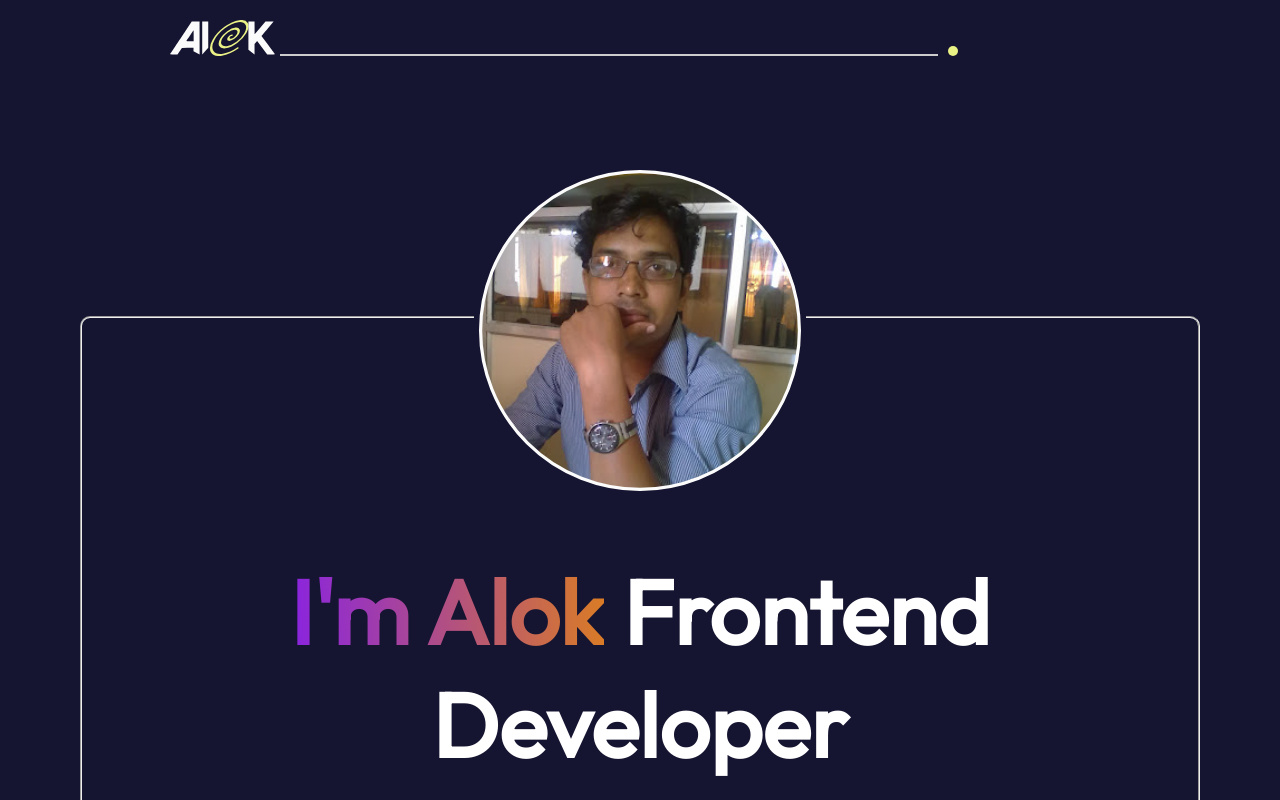
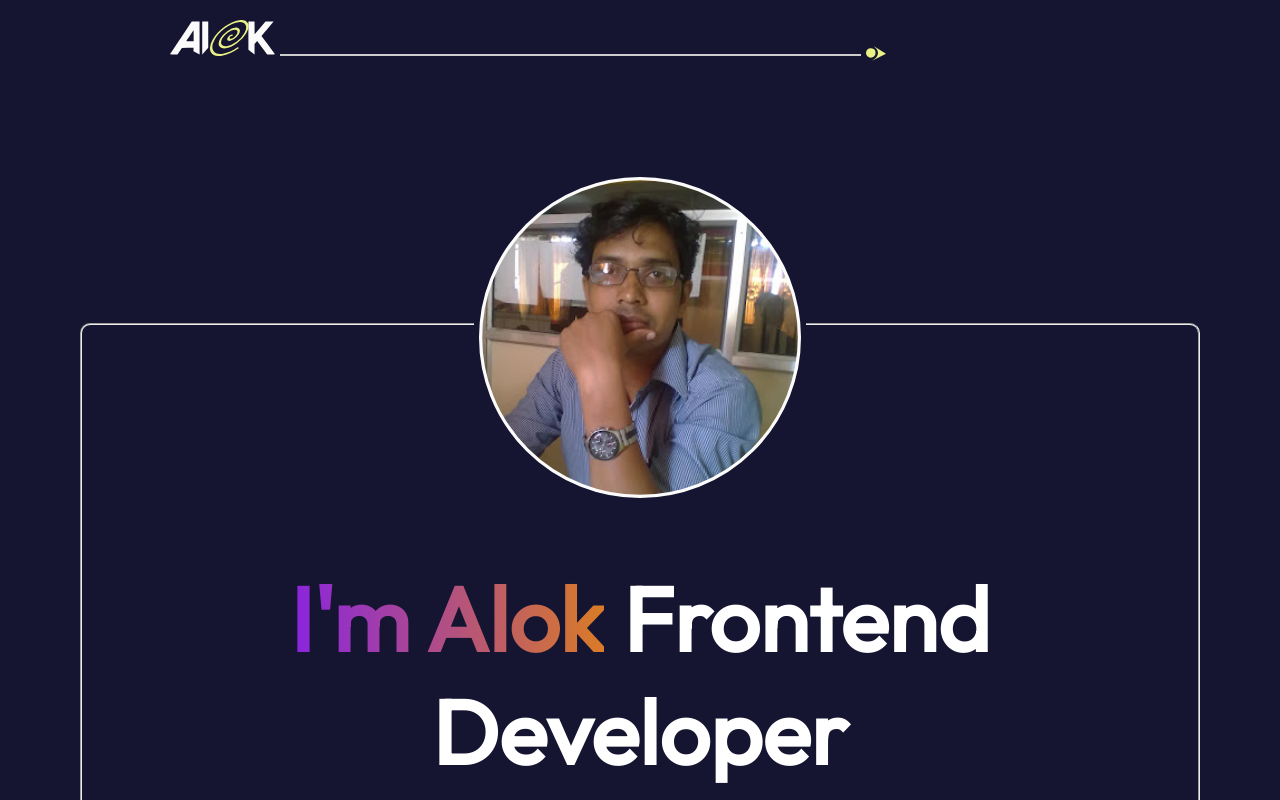
Before and after one commit to alokyadav1234/portfolio, a React (Vite) app: page / in a window 1280 px wide. Shown: the top 800 px of the page. Built offline with nearby package versions, Linux system fonts and the light colour scheme.

Commit message:
arrow added after line navbar

```diff
--- a/src/component/Navbar.css
+++ b/src/component/Navbar.css
@@ -16,9 +16,11 @@
 
 .nav-menu-container {
   position: relative;
+  transition: transform 0.3s ease; /* Smooth animation for dot */
 }
 
-.nav-dot {
+/* .nav-dot {
+  display: flex;
   width: 10px;
   height: 10px;
   padding: 0px;
@@ -26,7 +28,22 @@
   border-radius: 50%;
   cursor: pointer;
   margin-left: 5px;
-  transition: transform 0.3s ease; /* Smooth animation for dot */
+} */
+
+.nav-dot img {
+  width: 20px;
+  height: 20px;
+  margin-left: 5px;
+  transition: transform 0.3s ease;
+}
+.nav-dot img:hover {
+  transform: rotate(90deg);
+}
+
+.dotline-container {
+  display: flex;
+  align-items: center;
+  width: 100%;
 }
 /* .nav-menu {
   align-items: center;
@@ -84,7 +101,7 @@
 .anchor-link {
   text-decoration: none;
   color: white;
-  font-size: 24px;
+  font-size: 18px;
 }
 @media (max-width: 768px) {
   .navbar {
--- a/src/component/Navbar.jsx
+++ b/src/component/Navbar.jsx
@@ -1,5 +1,6 @@
 import React, { useState } from "react";
 import logo from "../assets/logo.svg";
+import round_arrow from "../assets/round_arrow.svg";
 import "./Navbar.css";
 import AnchorLink from "react-anchor-link-smooth-scroll";
 
@@ -19,6 +20,7 @@ const Navbar = () => {
       <div className="nav-logo">
         <img src={logo} alt="navlogo" />
       </div>
+      <div className="dotline-container">
         <div className="nav-line"></div>
         {/* <span className="nav-arrow"></span> {`>`} */}
         {/* Add horizontal line */}
@@ -27,7 +29,11 @@ const Navbar = () => {
           onMouseEnter={handleMouseEnter}
           onMouseLeave={handleMouseLeave}
         >
-        <div className="nav-dot"></div> {/* Dot for toggle */}
+          {/* <div className="nav-dot"></div>  */}
+          {/* Dot for toggle */}
+          <div className="nav-dot">
+            <img src={round_arrow} />
+          </div>
           <ul className={`nav-menu ${menuOpen ? "show" : "hide"}`}>
             {/* <li>
             <AnchorLink className="anchor-link">Home</AnchorLink>
@@ -55,6 +61,7 @@ const Navbar = () => {
           </ul>
         </div>
       </div>
+    </div>
   );
 };
 
```
Also changed, not shown: src/assets/round_arrow.svg (added). Lines whose indentation alone changed are shown as unchanged.
